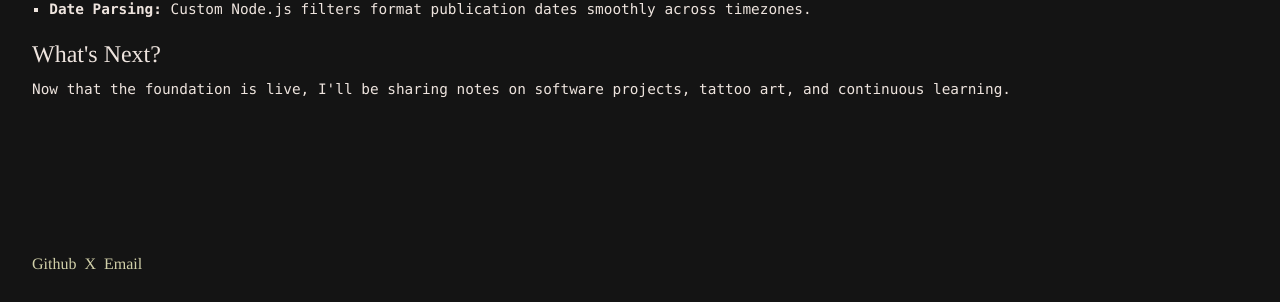
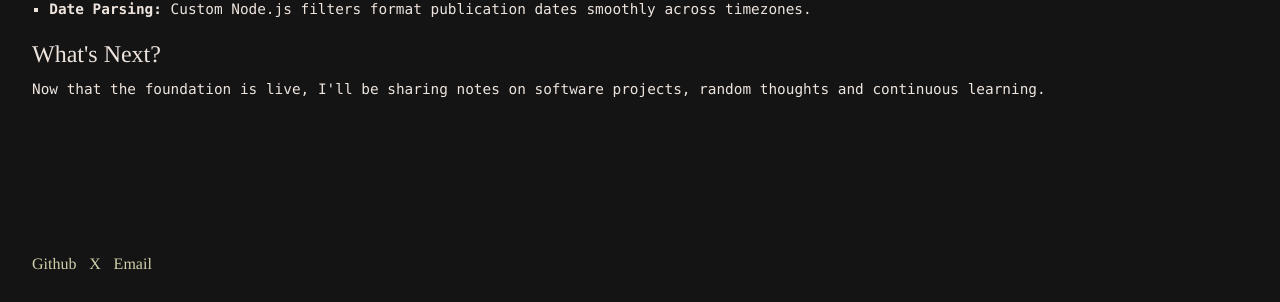
Before and after one commit to heisvwegba/Blog, an Eleventy site: page posts/post1.md in a window 1280 px wide. Shown: the part 495-797 px from the top of the page. Built offline with nearby package versions, Linux system fonts and the light colour scheme; Eleventy itself is replaced by a stand-in of ours; files that its build step writes are made by us from their sources; a web font is replaced by a local one.

Commit message:
Minor fix

```diff
--- a/css/style.css
+++ b/css/style.css
@@ -86,5 +86,5 @@ footer {
     margin-top: auto;
     color: var(--link-color);
     display: flex;
-    gap: .5em;
+    gap: .8em;
 }
--- a/posts/post1.md
+++ b/posts/post1.md
@@ -25,4 +25,4 @@ I wanted a setup that gives me full control over my CSS while allowing me to wri
 
 ### What's Next?
 
-Now that the foundation is live, I'll be sharing notes on software projects, tattoo art, and continuous learning.
+Now that the foundation is live, I'll be sharing notes on software projects, random thoughts and continuous learning.
```
